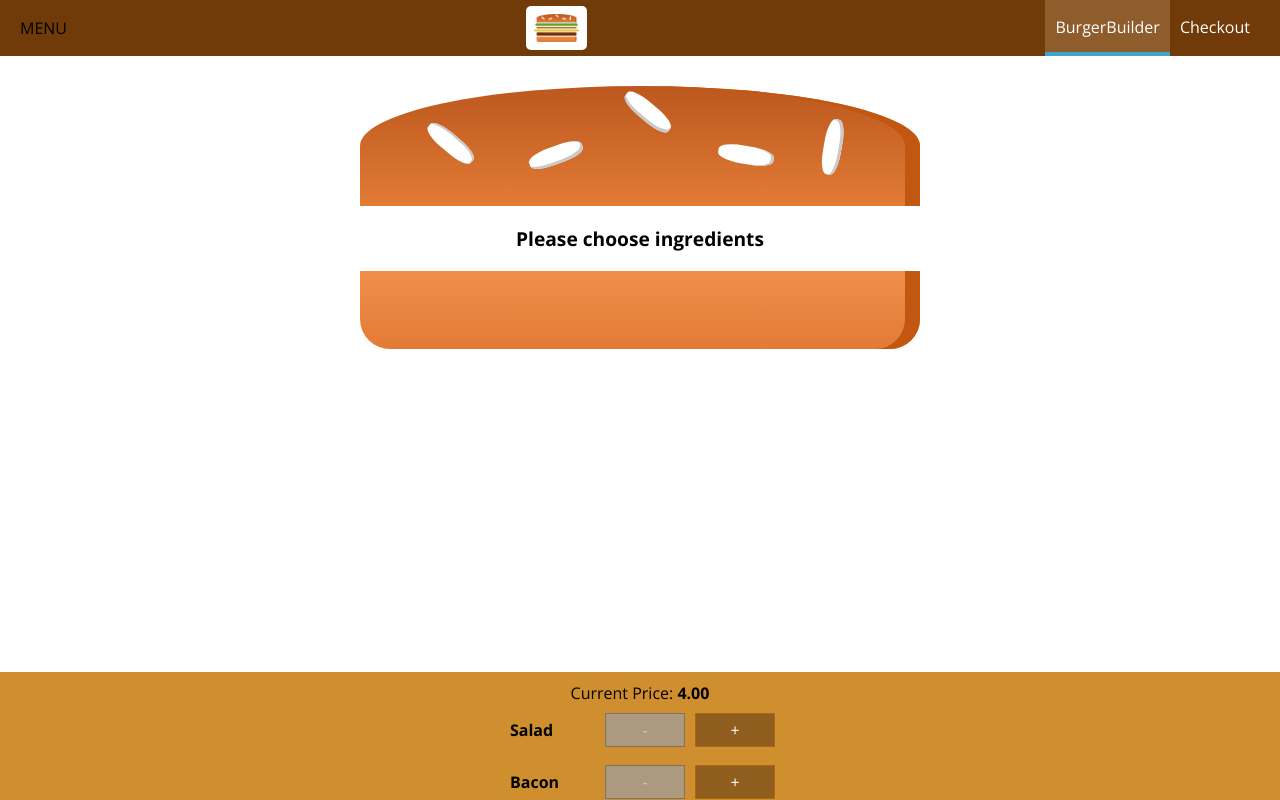
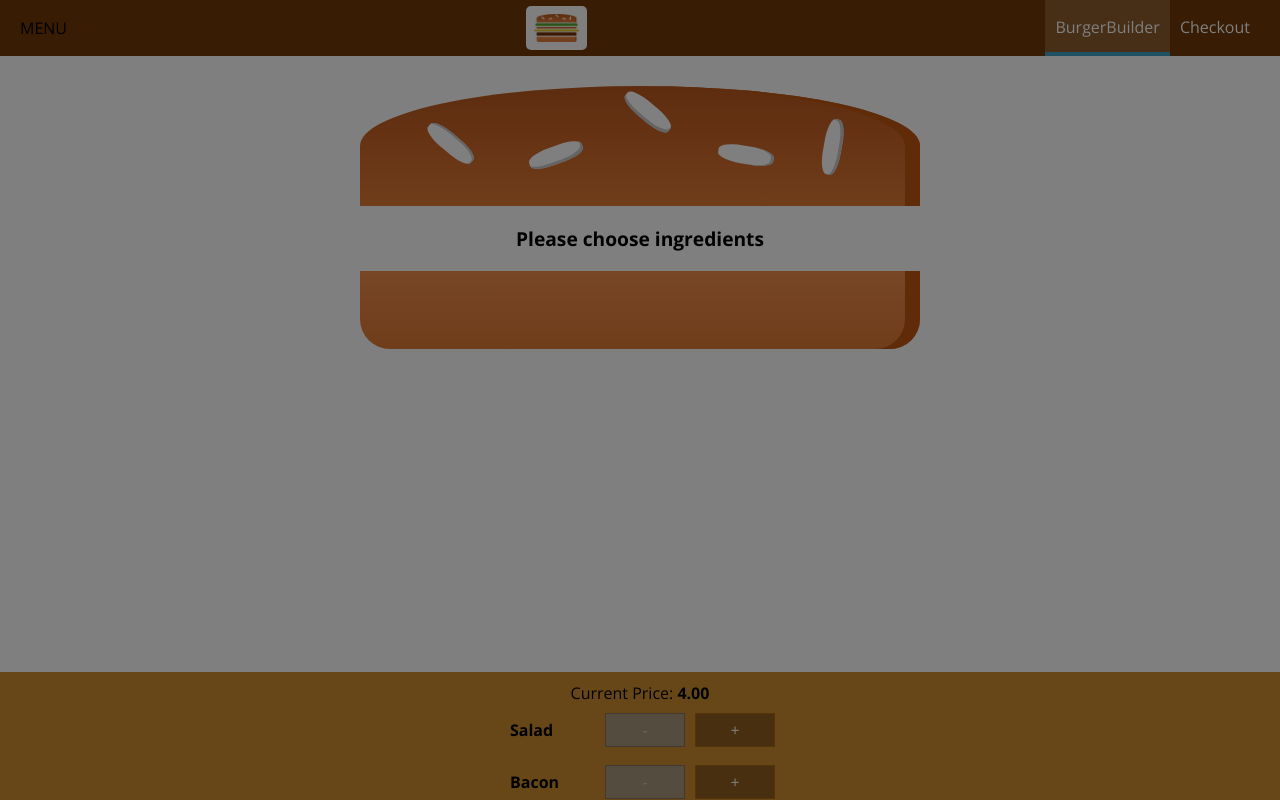
Before and after one commit to Jarkkohei/React-Complete-Guide, a React app: page / in a window 1280 px wide. Shown: the top 800 px of the page. Built offline with nearby package versions, Linux system fonts and the light colour scheme.

Commit message:
Enabled the closing of the SideDrawer and removing the Backdrop behind it. [133]

```diff
--- a/src/components/Layout/Layout.js
+++ b/src/components/Layout/Layout.js
@@ -1,18 +1,33 @@
-import React from 'react';
+import React, { Component } from 'react';
 
 import classes from './Layout.css';
 import Aux from '../../hoc/Auxiliary';
 import Toolbar from './../Navigation/Toolbar/Toolbar';
 import SideDrawer from './../Navigation/SideDrawer/SideDrawer';
 
-const layout = ( props ) => (
+class Layout extends Component {
+
+    state = {
+        showSideDrawer: true
+    }
+
+    sideDrawerClosedHandler = () => {
+        this.setState({showSideDrawer: false});
+    }
+
+    render() {
+        return(
         <Aux>
             <Toolbar />
-        <SideDrawer />
+            <SideDrawer
+                open={this.state.showSideDrawer}
+                closed={this.sideDrawerClosedHandler}/>
             <main className={classes.Content}>
-            {props.children}
+                {this.props.children}
             </main>
         </Aux>
         );
+    }
+}
 
-export default layout;
+export default Layout;
--- a/src/components/Navigation/SideDrawer/SideDrawer.js
+++ b/src/components/Navigation/SideDrawer/SideDrawer.js
@@ -2,13 +2,23 @@ import React from 'react';
 
 import Logo from './../../Logo/Logo';
 import NavigationItems from './../NavigationItems/NavigationItems';
+import Backdrop from './../../UI/Backdrop/Backdrop';
+import Aux from './../../../hoc/Auxiliary';
 
 import classes from './SideDrawer.css';
 
 const sideDrawer = (props) => {
 
+    let attachedClasses = [classes.SideDrawer, classes.Close];
+
+    if(props.open) {
+        attachedClasses = [classes.SideDrawer, classes.Open];
+    }
+
     return(
-        <div className={classes.SideDrawer}>
+        <Aux>
+            <Backdrop show={props.open} clicked={props.closed} />
+            <div className={attachedClasses.join(' ')}>
                 <div className={classes.Logo}>
                     <Logo />
                 </div>
@@ -16,6 +26,7 @@ const sideDrawer = (props) => {
                     <NavigationItems />
                 </nav>
             </div>
+        </Aux>
     );
 };
 
```
Lines whose indentation alone changed are shown as unchanged.
